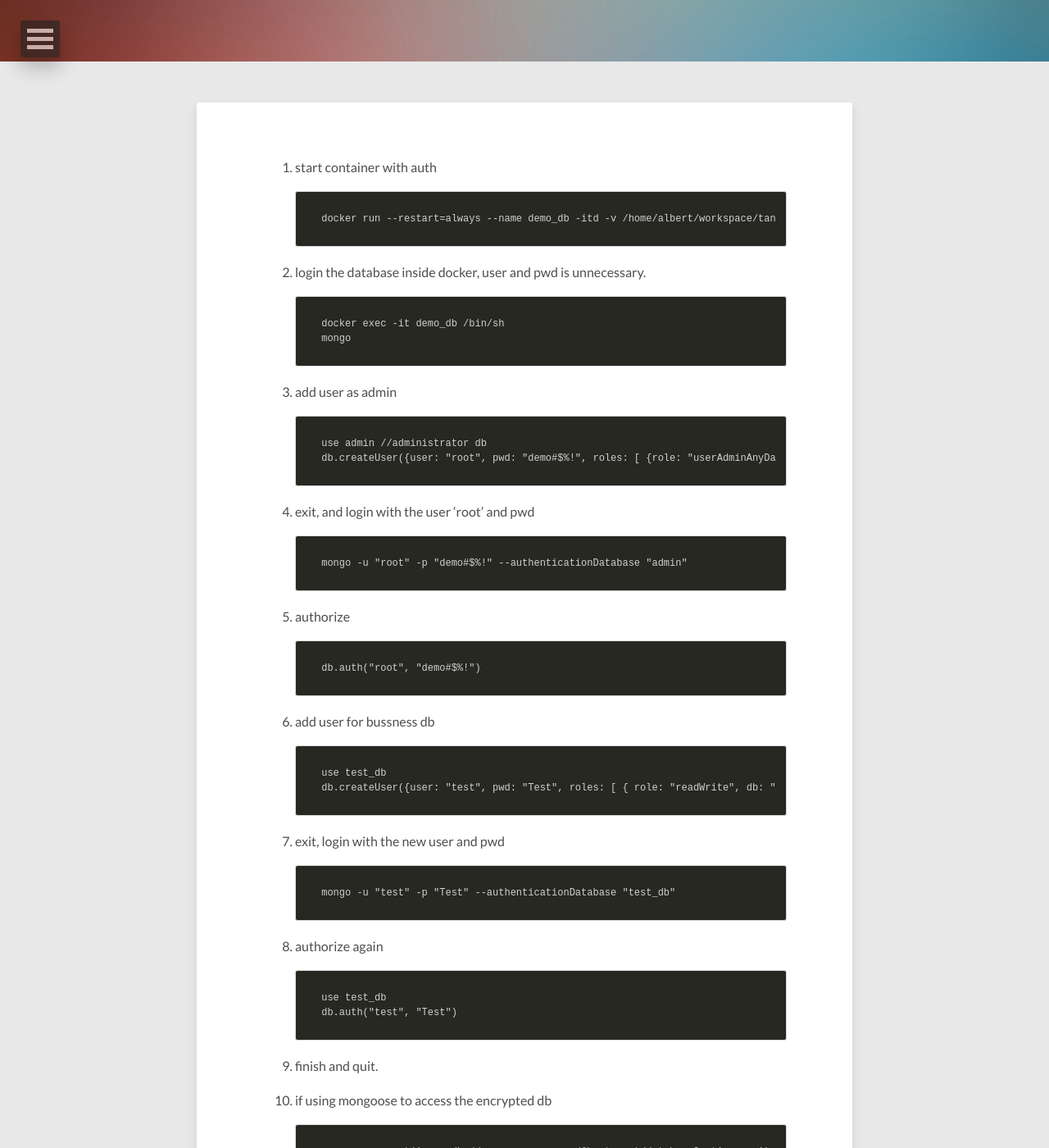
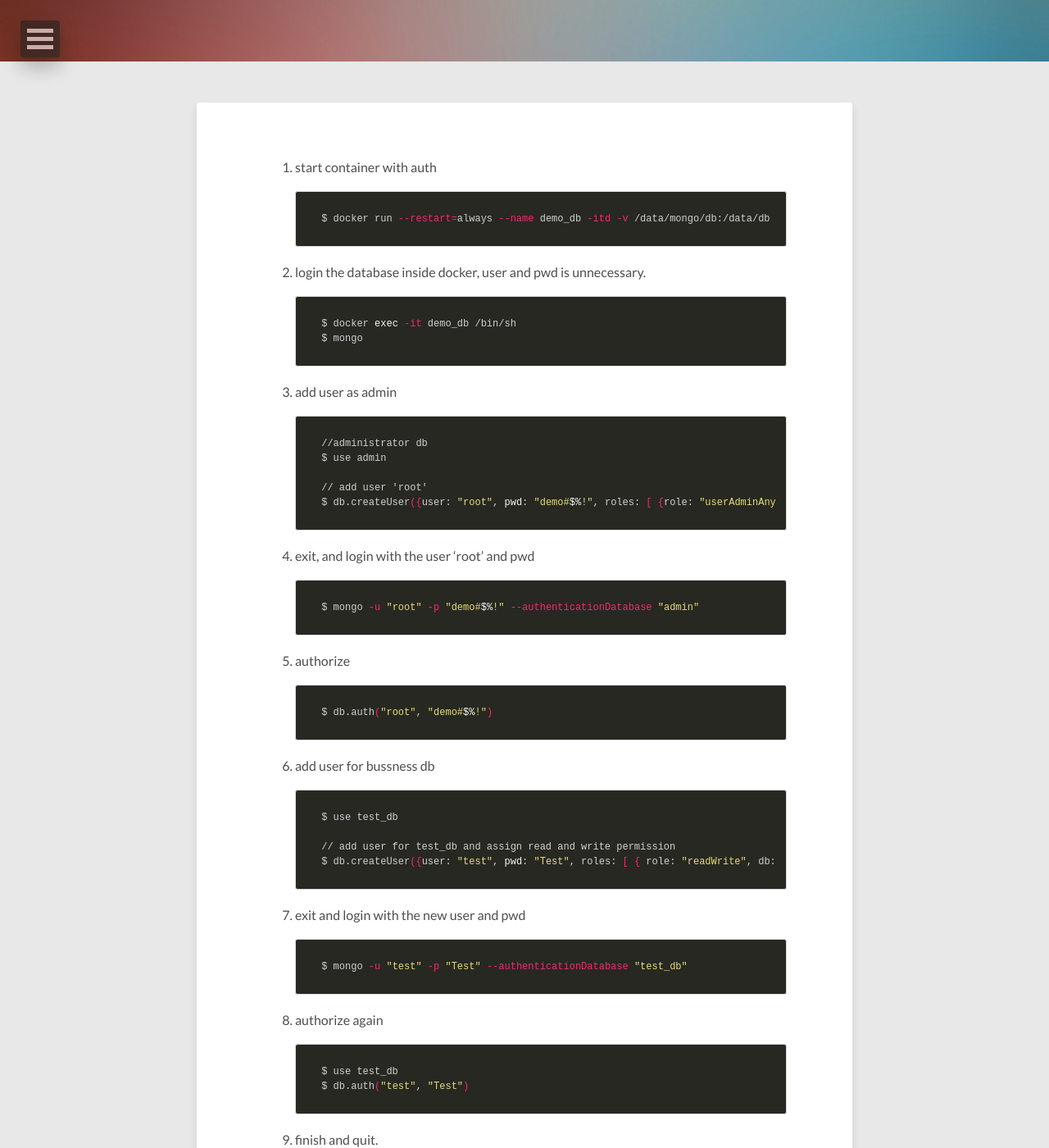
Before and after one commit to fengxw/fengxw.github.io, a Jekyll site: the page built from _posts/2017-12-28-mongodb-set-pwd.md, in a window 1280 px wide and 1400 px high, scrolled down 325 px. Shown: the whole window at 82% size. Built offline with Jekyll 4.4.1, drawn with Linux system fonts in a browser that asks for light colours; nearby versions of some CDN libraries; comment, search, counter and statistics services are not loaded; some of the changed text lies outside the part shown.

Commit message:
modify latest post

````diff
--- a/_posts/2017-12-28-mongodb-set-pwd.md
+++ b/_posts/2017-12-28-mongodb-set-pwd.md
@@ -1,62 +1,67 @@
 ---
 layout: post
 title: Mongodb Setup User and Password
-modified: 2017-12-25
-tags: [mongodb, docker, linux]
+modified: 2017-12-28
+tags: [mongodb, docker, js]
 image:
   feature: abstract-3.jpg
 ---
 
 1. start container with auth
 
-    ```
-    docker run --restart=always --name demo_db -itd -v /home/albert/workspace/tanku/data/mongo/db:/data/db  -p 27017:27017 mongo:3 --auth
+    ```console
+    $ docker run --restart=always --name demo_db -itd -v /data/mongo/db:/data/db  -p 27017:27017 mongo:3 --auth
     ```
 
 2. login the database inside docker, user and pwd is unnecessary.
 
-    ```
-    docker exec -it demo_db /bin/sh
-    mongo
+    ```console
+    $ docker exec -it demo_db /bin/sh
+    $ mongo
     ```
 
 3. add user as admin
 
-    ```
-    use admin //administrator db
-    db.createUser({user: "root", pwd: "demo#$%!", roles: [ {role: "userAdminAnyDatabase", db: "admin"} ] }) // add user 'root'
+    ```console
+    //administrator db
+    $ use admin
+
+    // add user 'root'
+    $ db.createUser({user: "root", pwd: "demo#$%!", roles: [ {role: "userAdminAnyDatabase", db: "admin"} ] })
     ```
 
 4. exit, and login with the user 'root' and pwd
 
-    ```
-    mongo -u "root" -p "demo#$%!" --authenticationDatabase "admin"
+    ```console
+    $ mongo -u "root" -p "demo#$%!" --authenticationDatabase "admin"
     ```
 
 5. authorize
 
-    ```
-    db.auth("root", "demo#$%!")
+    ```console
+    $ db.auth("root", "demo#$%!")
     ```
 
 6. add user for bussness db
 
-    ```
-    use test_db
-    db.createUser({user: "test", pwd: "Test", roles: [ { role: "readWrite", db: "test_db" } ]}) //为但前数据库添加用户，并分配读写权限
+    ```console
+    $ use test_db
+
+    // add user for test_db and assign read and write permission
+    $ db.createUser({user: "test", pwd: "Test", roles: [ { role: "readWrite", db: "test_db" } ]})
     ```
 
-7. exit, login with the new user and pwd
+7. exit and login with the new user and pwd
 
-    ```
-    mongo -u "test" -p "Test" --authenticationDatabase "test_db"
+    ```console
+    $ mongo -u "test" -p "Test" --authenticationDatabase "test_db"
     ```
 
 8. authorize again
 
-    ```
-    use test_db
-    db.auth("test", "Test")
+    ```console
+    $ use test_db
+    $ db.auth("test", "Test")
     ```
 
 9. finish and quit.
@@ -64,6 +69,6 @@ image:
 
 10. if using mongoose to access the encrypted db
 
-    ```
+    ```js
     mongoose.connect('mongodb://username:password@host:port/database?options...');
     ```
````
